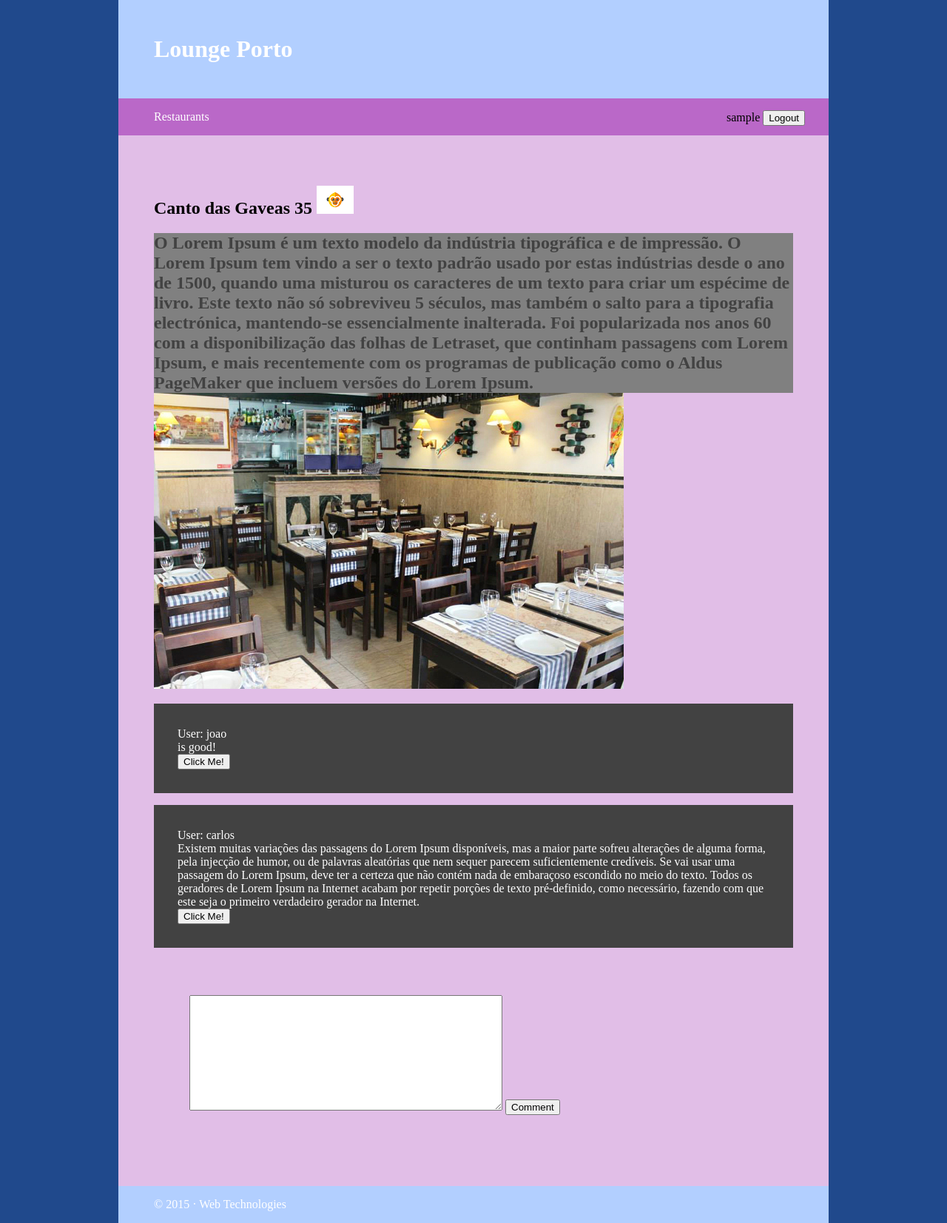
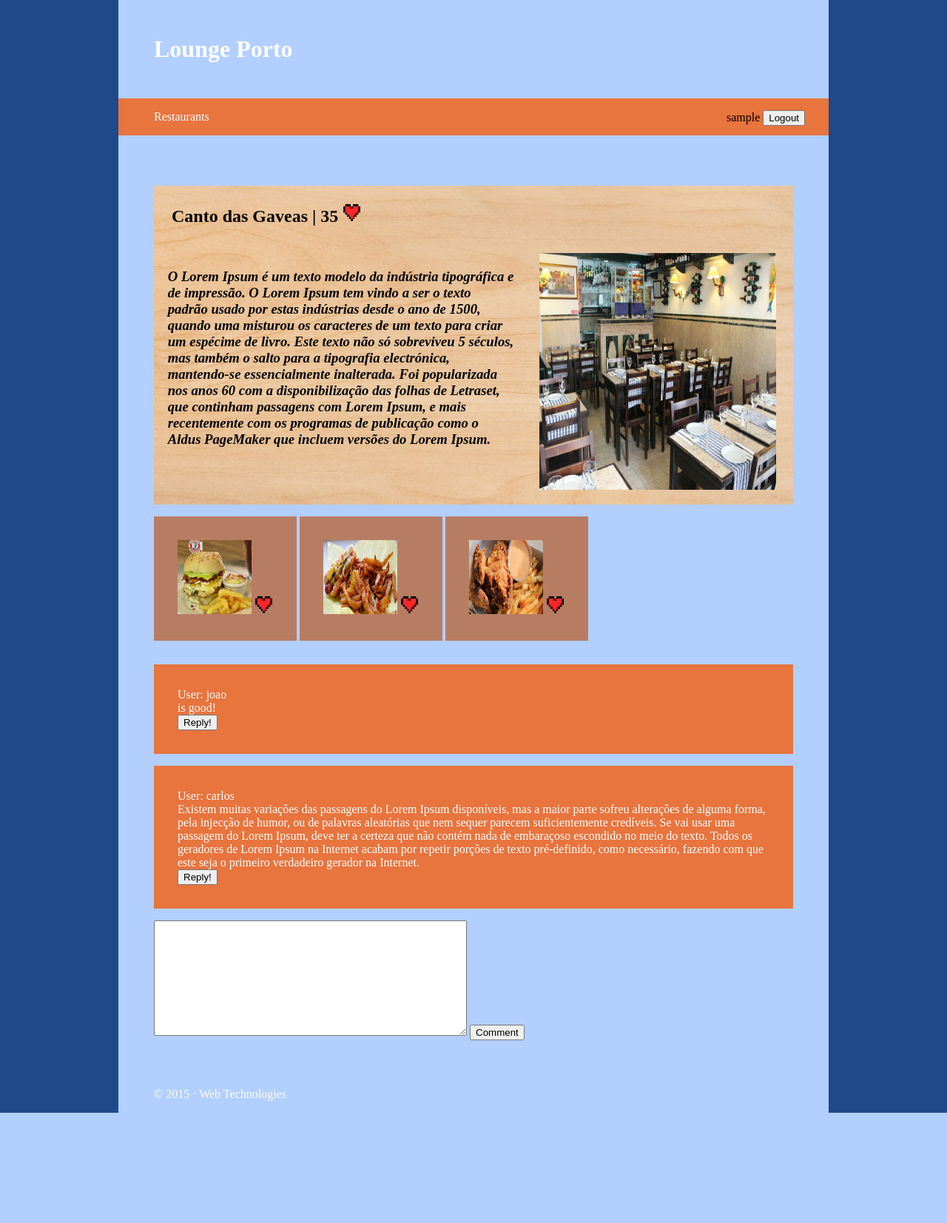
Before and after one commit to PedroTav/LTWProj, a PHP site: page /view_page.php?cat_id=1 in a window 1280 px wide. Shown: the whole page at 74% size. After the commit the page ends 1504 px from the top, so only its background shows below. Run offline with PHP 8.4, Linux system fonts and the light colour scheme; the visitor is signed in with stand-in values (Sample User, id 1); data comes from the database, SQL or seed files in the repository; both versions use the stored data as it was after the commit.

Commit message:
Cometários e Menus
Comentarios a funcuionar, redirecionam para view page.
Menus com dropdown, falta implementar likes

```diff
--- a/css/style.css
+++ b/css/style.css
@@ -15,7 +15,7 @@ header h1 {
 }
 
 nav {
-  background-color: #BA68C8;
+  background-color: #e8743e;
   padding: 1em 2em;
 }
 
@@ -40,7 +40,7 @@ nav a {
 }
 
 #content {
-  background-color: #E1BEE7;
+  background-color: #b2cfff;
   padding: 3em;
 }
 
@@ -79,9 +79,84 @@ nav a {
   height: 50px;
 }
 
+#image_restaurant{
+  display: inline-block;
+  clear:right;
+  padding: 1em;
+  width: 20em;
+  height: 20em;
+}
+
 #description {
-  background-color: grey;
+  display: inline-block;
+  padding: 1em;
+  float:left;
+  width:25em;
+  text-align: left;
+  font-style: italic;
 }
+
+#menus{
+  padding: 0;
+  margin: 0;
+}
+
+
+
+#reviews{
+  padding: 0;
+  margin: 0;
+}
+
+#reviews li{
+  display: block;
+  clear: left;
+  background-color: #e8743e;
+  margin: 1em 0;
+  padding: 2em;
+  color: white;
+}
+
+#view_page_header{
+   background-image: url('../images/back.png');
+}
+
+#view_page_header_title{
+  padding-top:1em;
+  padding-left:1em;
+}
+
+#menus li{
+  display: inline-block;
+  clear: left;
+  background-color: #b77d63;
+  margin: 1em 0;
+  padding: 2em;
+}
+
+ .dropdown {
+    position: relative;
+    display: inline-block;
+}
+
+ .dropdown-content {
+    display: none;
+    position: absolute;
+    background-color: #f9f9f9;
+    min-width: 160px;
+    box-shadow: 0px 8px 16px 0px rgba(0,0,0,0.2);
+}
+
+ .dropdown:hover .dropdown-content {
+    display: block;
+}
+
+.desc {
+    padding: 15px;
+    text-align: center;
+    color: black;
+}
+
 
 footer {
   background-color: #b2cfff;
--- /dev/null
+++ b/database/menu.php
@@ -0,0 +1,18 @@
+<?php
+
+  function createMenu($name,$price,$description) {
+    global $conn;
+
+    $stmt = $conn->prepare('INSERT INTO menu VALUES (NULL, ? , ?, ?)');
+    $stmt->execute(array($username,$review));
+    return $stmt->fetch();
+  }
+
+  function getMenusFromRestaurant($cat_id) {
+    global $conn;
+
+    $stmt = $conn->prepare('SELECT * FROM menu WHERE cat_id = ?');
+    $stmt->execute(array($cat_id));
+    return $stmt->fetchAll();
+  }
+?>
--- a/database/review.php
+++ b/database/review.php
@@ -1,10 +1,10 @@
 <?php
 
-  function createReview($username,$review) {
+  function createReview($username,$review,$cat_id) {
     global $conn;
 
-    $stmt = $conn->prepare('INSERT INTO restaurant VALUES (NULL, ? , ?)');
-    $stmt->execute(array($username,$review));
+    $stmt = $conn->prepare('INSERT INTO reviews VALUES (NULL, ? , ? , ?)');
+    $stmt->execute(array($username,$review,$cat_id));
     return $stmt->fetch();
   }
 
--- a/templates/create_review.php
+++ b/templates/create_review.php
@@ -1,6 +1,6 @@
-<section id="content">
-  <form action="action_create_review.php" id="review">
+  <form  method="POST" id="review" action="action_create_review.php">
+      <input type="hidden"  name="username" value="<?=$_SESSION['username']?>">
+      <input type="hidden"  name="cat_id"  value="<?=$restaurant['id']?>">
       <textarea name="review" rows="10" cols="50"></textarea>
-      <input type="submit" value="Comment">
+    <input type="submit" value="Comment">
   </form>
-</section>
--- a/templates/view_page.php
+++ b/templates/view_page.php
@@ -1,10 +1,28 @@
 <section id="content">
-  <h1><?=$restaurant['name']?> <?=$restaurant['likes'] ?> <img src="images/monkey.png"></h1>
-  <h2 id="description" ><?=$restaurant['description']?></h2>
-  <img src="images/restaurant<?=$restaurant['id']?>.png">
+  <div id="view_page_header">
+  <h1 id="view_page_header_title"><?=$restaurant['name']?> | <?=$restaurant['likes'] ?> <img src="images/like.png" width="25" height="25"></h1>
+  <h3 id="description" ><?=$restaurant['description']?></h3>
+  <img id="image_restaurant" src="images/restaurant<?=$restaurant['id']?>.png">
+  </div>
 
+  <ul id="menus">
+   <?php foreach ($menus as $menu) { ?>
+     <li>
+      <div class="dropdown">
+  <img src="images/menu-<?=$restaurant[id]?>-<?=$menu[id]?>.png" alt="Menu" width="100" height="100">
+  <div class="dropdown-content">
+    <img src="images/menu-<?=$restaurant[id]?>-<?=$menu[id]?>.png" alt="Menu" width="300" height="200">
+    <div class="desc">Menu <?=$restaurant[id]?> - <?=$menu[id]?></div>
+  </div>
+</div>
+         <?php if (isset($_SESSION['username'])) {?>
+          <input type="image" src="images/like.png" width="25" height="25" />
+         <?php } ?>
+     </li>
+   <?php } ?>
+  </ul>
 
-  <ul>
+  <ul id ="reviews">
    <?php foreach ($reviews as $review) { ?>
      <li>
        <div>User:
@@ -15,11 +33,13 @@
        </div>
 
          <?php if (isset($_SESSION['username'])) {?>
-         <button type="button">Click Me!</button>
+         <button type="button">Reply!</button>
          <?php } ?>
      </li>
    <?php } ?>
   </ul>
+
+
 
 
 
--- a/view_page.php
+++ b/view_page.php
@@ -2,11 +2,13 @@
   include_once('config/init.php');
   include_once('database/restaurant.php');
   include_once('database/review.php');
+  include_once('database/menu.php');
 
   $cat_id = $_GET['cat_id'];
-
+  $username = get_current_user();
   $restaurant = getRestaurant($cat_id);
   $reviews = getReviewsFromRestaurant($cat_id);
+  $menus = getMenusFromRestaurant($cat_id);
 
   include ('templates/header.php');
   include ('templates/view_page.php');
```
Also changed, not shown: action_create_review.php (+4 -3 lines), store.sql (+7 -0 lines), images/back.png (added), images/like.png, images/menu-1-1.png (added), images/menu-1-2.png (added), images/menu-1-3.png (added), images/menu-2-4.png (added), images/menu-2-5.png (added), images/menu_logo.png (added), store.db.
